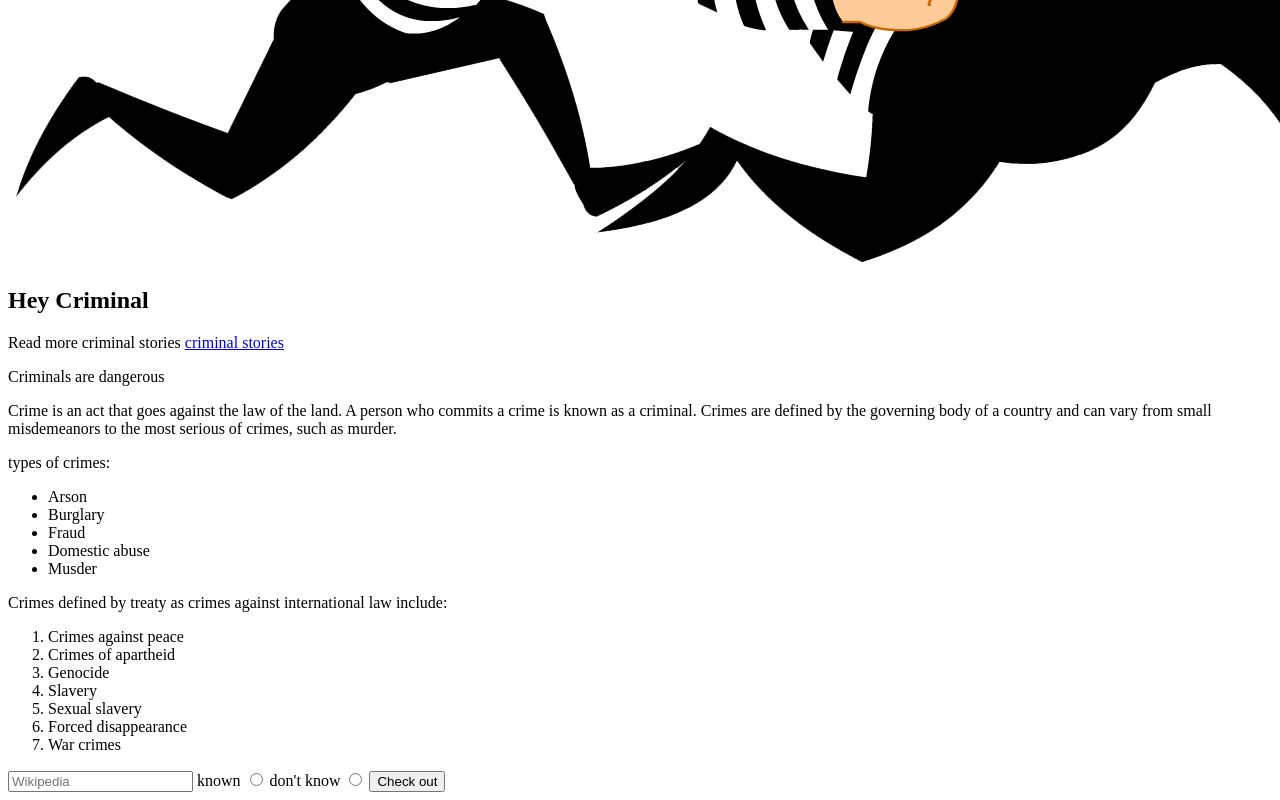
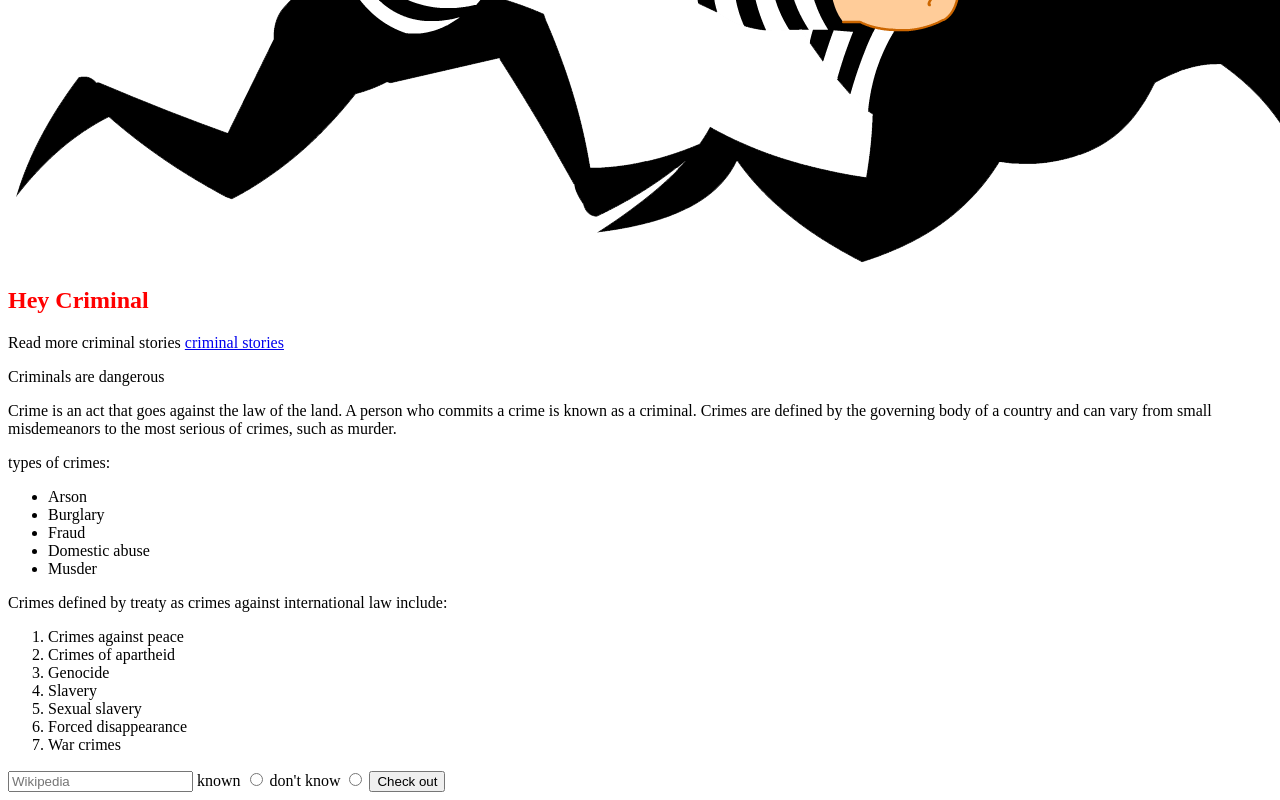
Before and after one commit to yayaremchuk/717-html, a plain HTML site: page index.html in a window 1280 px wide. Shown: the part 711-1511 px from the top of the page. Drawn offline with Linux system fonts and the light colour scheme.

Commit message:
added color

```diff
--- a/index.html
+++ b/index.html
@@ -9,7 +9,7 @@
 <body>
     <h1>Hello HTML!</h1>
     <img src="img/criminals.jpg" alt="Criminals">
-    <h2>Hey Criminal</h2>
+    <h2 style="color: red">Hey Criminal</h2>
     <p>Read more criminal stories
     <a href="https://crimestory.com" target="_blank">criminal stories</a>
     </p>
```
